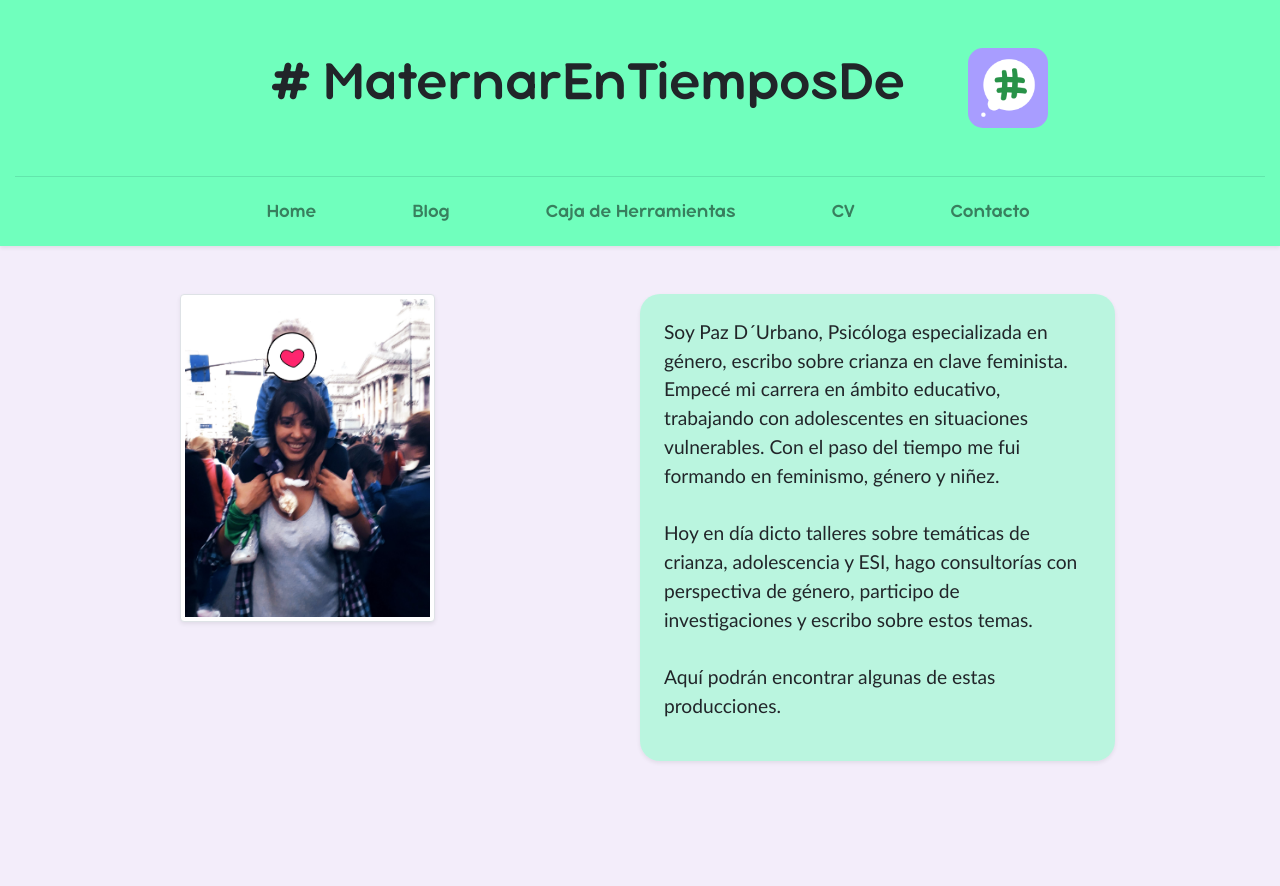
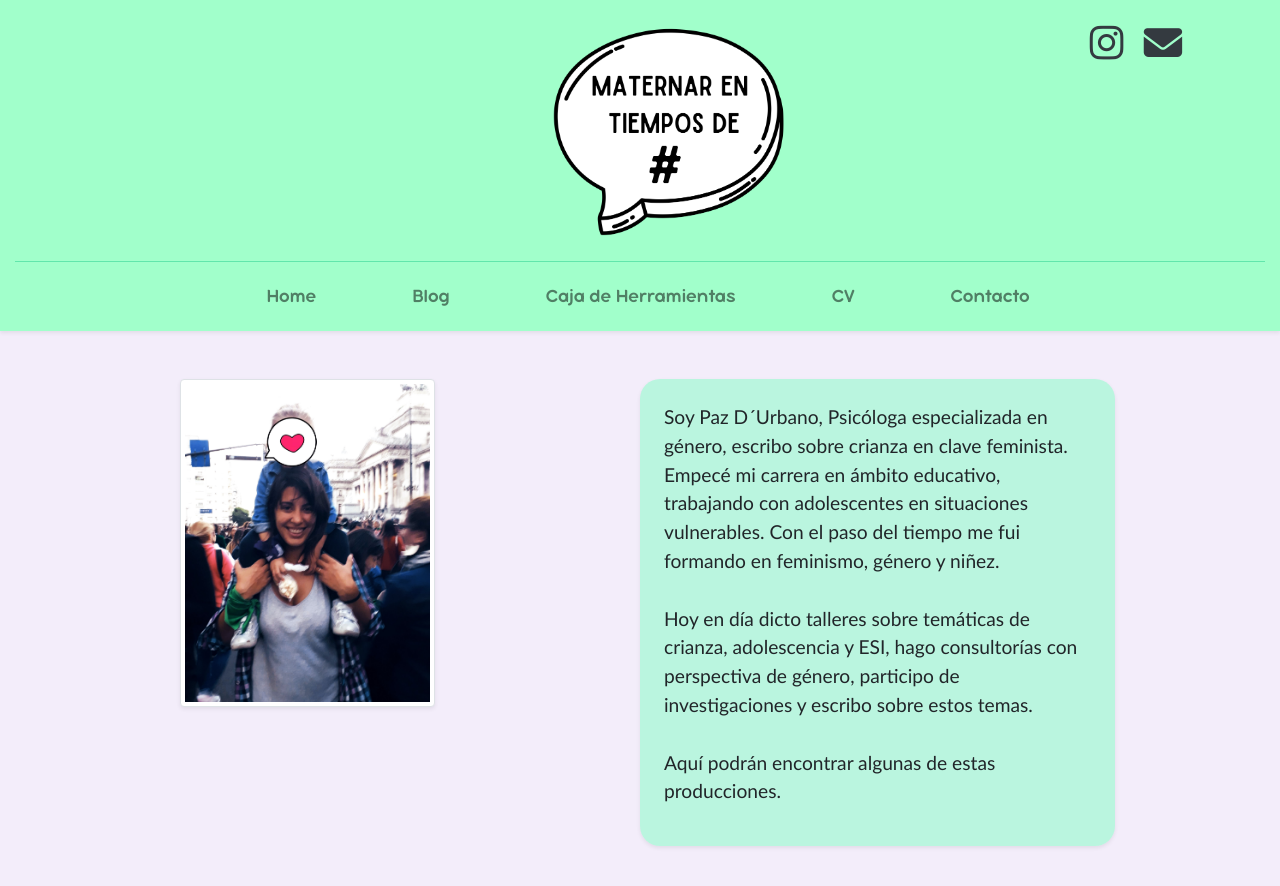
Before and after one commit to josefina-inurrategui/blogMaternar, a plain HTML site: page index.html in a window 1280 px wide. Before the commit the page ends 809 px from the top, so only its background shows below. Drawn offline with nearby package versions, Linux system fonts and the light colour scheme.

Commit message:
Arreglos Paz

```diff
--- a/css/main.css
+++ b/css/main.css
@@ -13,14 +13,14 @@ body{
 }
 
 .title{
-    background: #70FFBD;
+    background: #A1FFCB;
     font-family: "bubble";
     min-height: 30vh;
 }
 .logo{
-    max-height: 10vh;
-    max-width: 10vw;
-    border-radius: 15px;
+    max-height: 30vh;
+    max-width: 30vw;
+    margin-top: -20%;
 }
 .homeimg{
     max-width: 100vw;
@@ -30,3 +30,6 @@ body{
     background:rgba(112, 255, 188, 0.438) ;
     border-radius: 20px;
 }
+.redsocial{
+    background-color: rgb(98, 230, 172);
+}
--- a/index.html
+++ b/index.html
@@ -5,19 +5,25 @@
     <meta name="viewport" content="width=device-width, initial-scale=1.0">
     <title>Document</title>
     <link rel="stylesheet" href="https://stackpath.bootstrapcdn.com/bootstrap/4.5.0/css/bootstrap.min.css" integrity="sha384-9aIt2nRpC12Uk9gS9baDl411NQApFmC26EwAOH8WgZl5MYYxFfc+NcPb1dKGj7Sk" crossorigin="anonymous">
+    <script src="https://kit.fontawesome.com/a076d05399.js"></script>
     <link rel="stylesheet" href="css/main.css">
 </head>
 <body>
 
 <section class="container-fluid title shadow-sm">
-            <div class="row justify-content-center mx-auto py-5">
-                <div class="col-lg-7 col-xs-12 ">
-                    <h2 class="display-4 text-center"># MaternarEnTiemposDe</h2>
-                </div>
-                <div class="col-1 d-md-none d-lg-none d-xl-block d-sm-none d-none">
-                    <img class="logo "src="images/logo.png">
+    <div class="row justify-content-end mb-2">
+        <div class="col-2 pt-3">
+            <a href="https://www.instagram.com/maternarentiemposde/" class= "text-dark"><i class="fab fa-instagram fa-2x p-2"></i></a>
+            <a href="gmail.com" class= "text-dark"><i class="fas fa-envelope fa-2x p-2"></i></a>
+         </div>
+    </div>
+    <div class="row justify-content-center align-items-center ml-auto ">
+                <div class="col-3 ">
+                   <img src="images/logos/logo2.png" alt="Logo" class="logo">
                 </div>
             </div>
+
+
 
         <nav class="navbar navbar-expand-lg navbar-light navbar-line">
             <a class="navbar-brand" href="#"></a>
```
Also changed, not shown: images/logos/l2.png (added), images/logos/logo1.png (added), images/logos/logo1a.png (added), images/logos/logo2.png (added), images/logos/logo2a.png (added).
